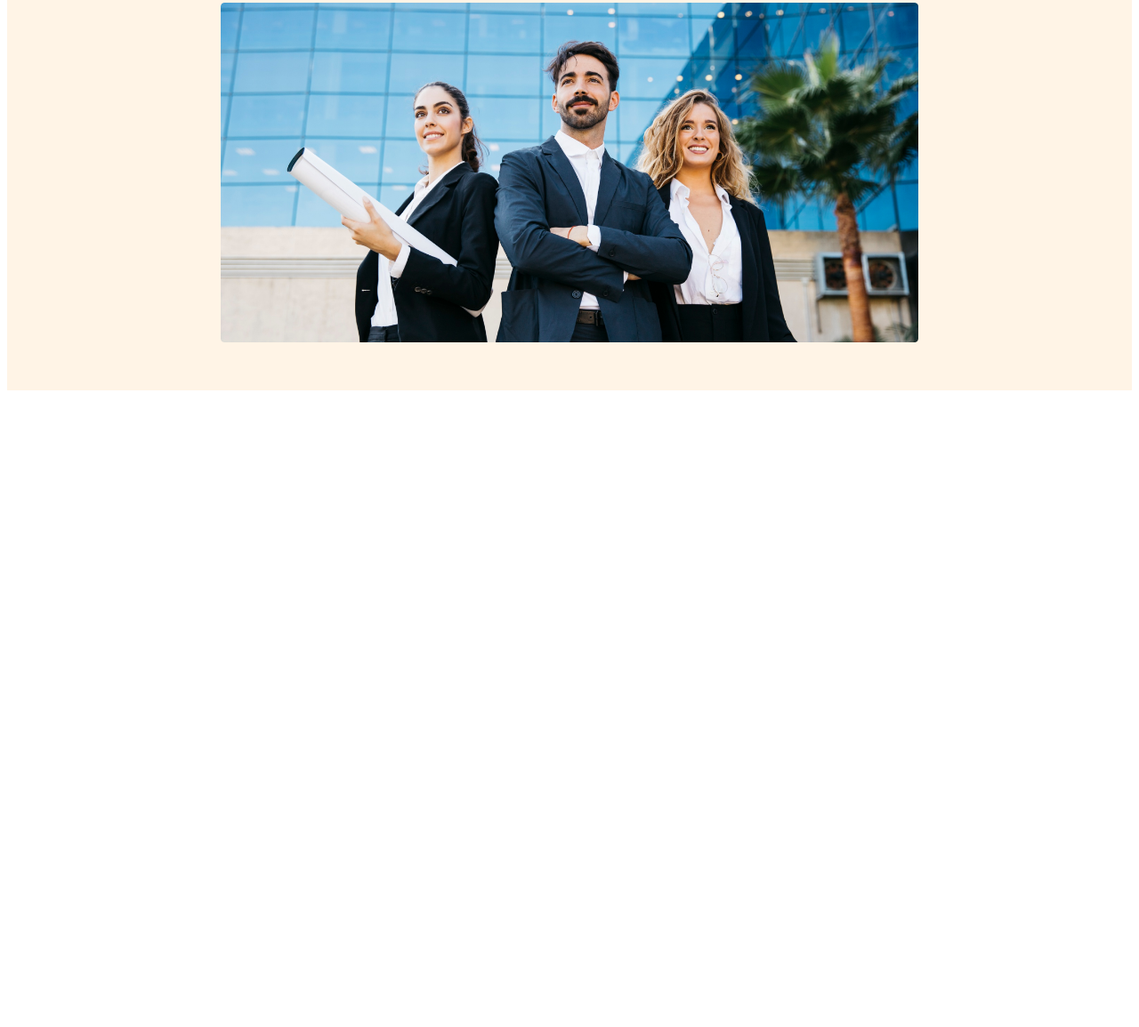
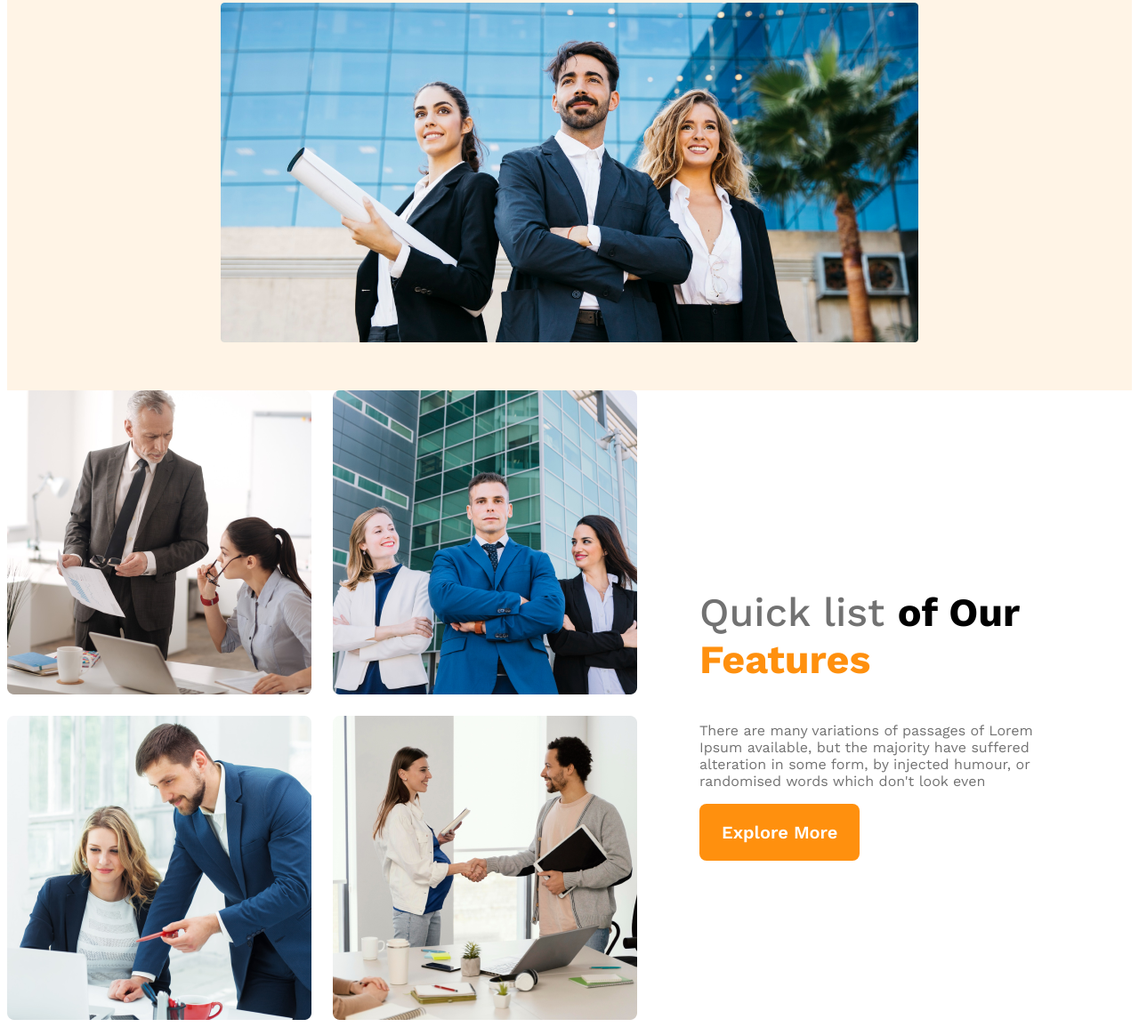
Before and after one commit to sattamap/g3-architect-resources-project, a plain HTML site: page index.html in a window 1280 px wide. Shown: the part 416-1571 px from the top of the page at 89% size. Before the commit the page ends 863 px from the top, so only its background shows below. Drawn offline with nearby package versions, Linux system fonts and the light colour scheme.

Commit message:
teams section responsive finished

```diff
--- a/index.html
+++ b/index.html
@@ -7,6 +7,7 @@
     <link rel="stylesheet" href="styles/architect.css">
 </head>
 <body>
+    <!-- header start -->
     <header>
         <nav>
             <h3 class="nav-title">G3 Architects</h3>
@@ -22,7 +23,7 @@
                 <h1 class="banner-titile">Brand New
                     Group of Architects
                     </h1>
-                <p class="banner-description">There are many variations of passages of Lorem Ipsum available, but the majority have suffered alteration in some form, by injected humour, or randomised words which don't look even</p>
+                <p class="text-light-gray">There are many variations of passages of Lorem Ipsum available, but the majority have suffered alteration in some form, by injected humour, or randomised words which don't look even</p>
                 <button class="btn-primary">Explore More</button>
             </div>
             <img src="images/banner.png" alt="">
@@ -30,8 +31,25 @@
         </div>
 
     </header>
+    <!-- header end -->
     <main>
+        <!-- teams section -->
+        <section class="teams-container">
+            <div class="teams-img-container">
+                <img src="images/team1.png" alt="">
+                <img src="images/team2.png" alt="">
+                <img src="images/team3.png" alt="">
+                <img src="images/team4.png" alt="">
 
+            </div>
+            <div class="teams-content">
+                <h3 class="teams-title"><span class="quick-list">Quick list </span>of Our <span class="text-features">Features</span></h3>
+                <p class="text-light-gray">There are many variations of passages of Lorem Ipsum available, but the majority have suffered alteration in some form, by injected humour, or randomised words which don't look even</p>
+                <button class="btn-primary">Explore More</button>
+
+
+            </div>
+        </section>
     </main>
     <footer>
 
--- a/styles/architect.css
+++ b/styles/architect.css
@@ -19,6 +19,11 @@
     padding: 20px 25px;
     cursor: pointer;
     border: 0;
+}
+.text-light-gray {
+    font-size: 1 rem;
+    font-weight: 400;
+    color: #727272;
 }
 
 /* header styles */
@@ -69,36 +74,85 @@ nav li a {
     color: #131313;
 }
 
-.banner-description {
-    font-size: 1 rem;
-    font-weight: 400;
-    color: #727272;
-}
 
-.banner img{
+
+.banner img {
     margin-top: 20px;
     width: 100%;
 }
 
+/* main styles  */
+
+main {
+    max-width: 1440px;
+    margin: 0 auto;
+}
+
+/* teams styles */
+
+.teams-container {
+    display: flex;
+    align-items: center;
+}
+
+.teams-img-container {
+    display: grid;
+    grid-template-columns: repeat(2, 1fr);
+    gap: 1.5rem;
+}
+
+.teams-content {
+    padding-right: 70px;
+    padding-left: 70px;
+}
+
+.teams-title {
+    font-size: 2.8rem;
+}
+
+.teams-title .quick-list {
+    color: var(--dark-03, #727272);
+    font-size: 45px;
+    font-weight: 500;
+}
+
+.teams-title .text-features {
+    color: #FF900E;
+    font-weight: 700;
+}
 
 /* responsive styles */
 /* mobile /smaller devices */
 @media screen and (max-width:576px) {
-    header{
+    header {
         padding: 20px;
     }
-    nav{
+
+    nav {
         flex-direction: column;
+    }
+
+    .teams-container{
+        flex-direction: column;
+    }
+    .teams-img-container {
+        grid-template-columns: repeat(1, 1fr);
+        gap: 1.5rem;
+    }
+    .teams-content {
+        padding-right: 20px;
+        padding-left: 20px;
     }
 
 }
 
 /* tablet/medium devices */
 @media screen and (min-width:576px) and (max-width:960px) {
-    header{
+    header {
         padding: 50px;
     }
-    nav{
+
+    nav, .teams-container {
         flex-direction: column;
     }
 
```
